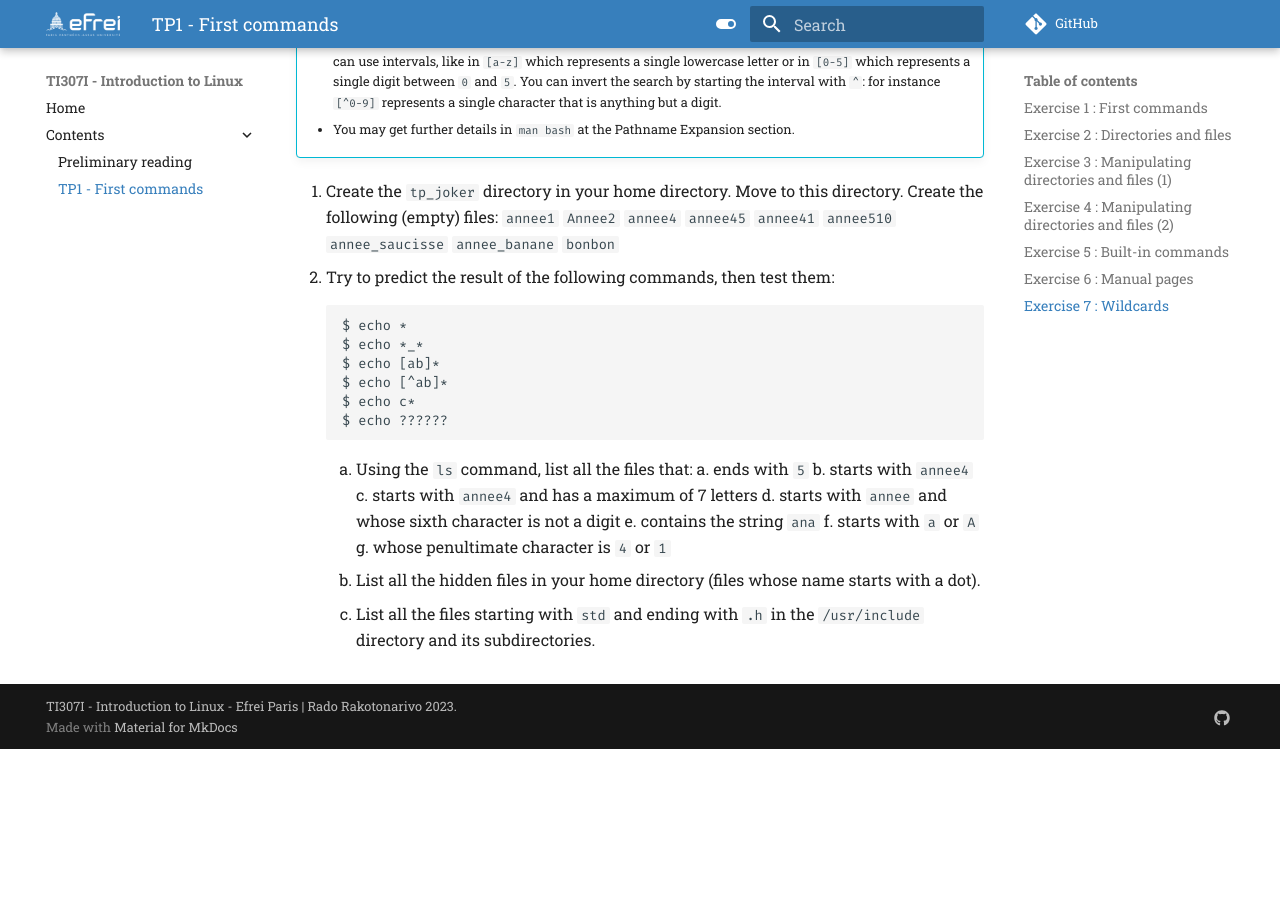
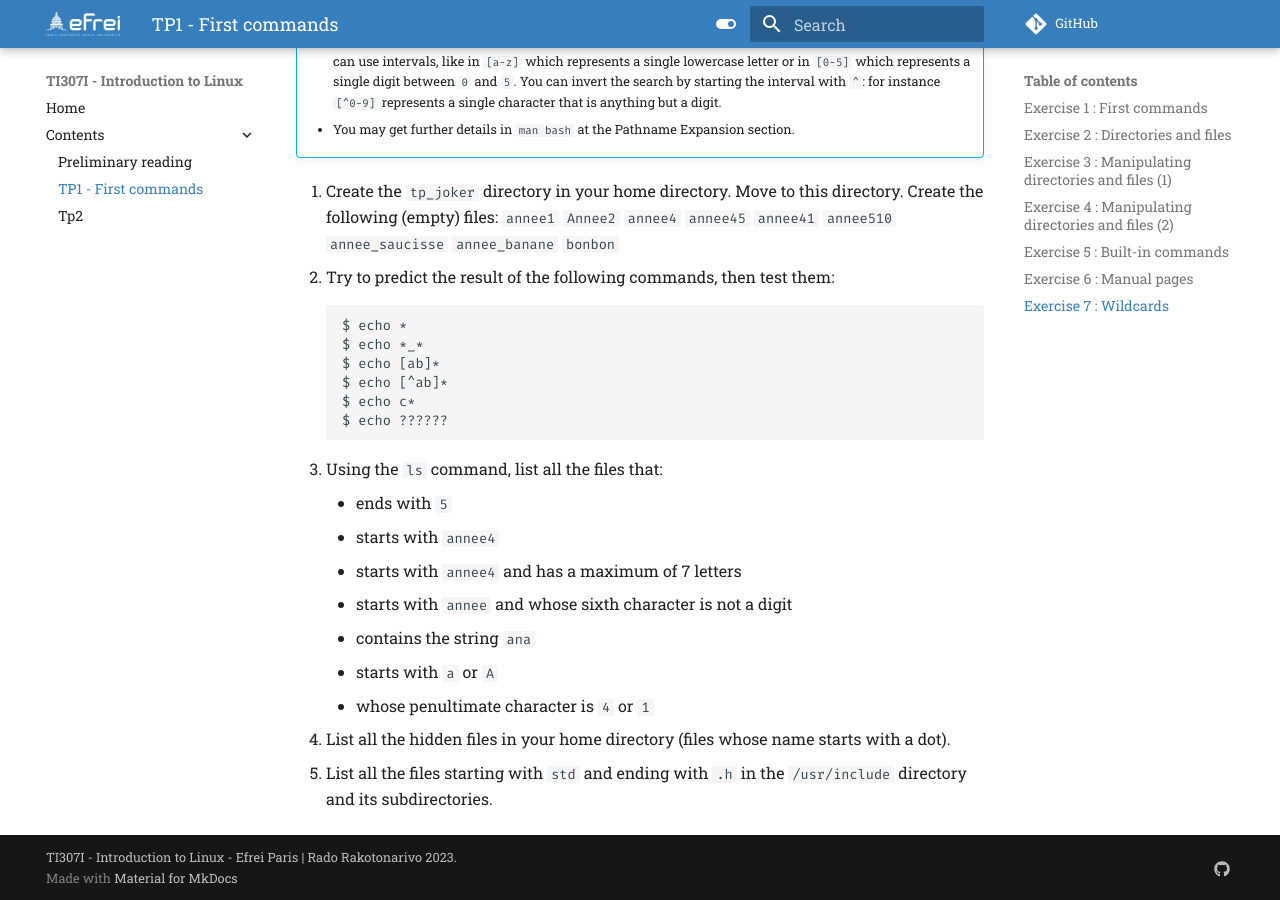
Before and after one commit to douga19/introduction-linux, an MkDocs documentation site: the page built from docs/contents/tp1.md, in a window 1280 px wide and 900 px high, scrolled down 6074 px. Built offline with MkDocs 1.6.1 and Material for MkDocs 9.7.7, drawn with Linux system fonts in a browser that asks for light colours; comment, search, counter and statistics services are not loaded; before the commit the page ends 6823 px from its top, so only the background shows below that.

Commit message:
tp2 : creation

```diff
--- a/docs/contents/tp1.md
+++ b/docs/contents/tp1.md
@@ -186,13 +186,14 @@
         $ echo [^ab]*
         $ echo c*
         $ echo ??????
+
 3. Using the `ls` command, list all the files that:
-    a. ends with `5`
-    b. starts with `annee4`
-    c. starts with `annee4` and has a maximum of 7 letters
-    d. starts with `annee` and whose sixth character is not a digit
-    e. contains the string `ana`
-    f. starts with `a` or `A`
-    g. whose penultimate character is `4` or `1`
+    - ends with `5`
+    - starts with `annee4`
+    - starts with `annee4` and has a maximum of 7 letters
+    - starts with `annee` and whose sixth character is not a digit
+    - contains the string `ana`
+    - starts with `a` or `A`
+    - whose penultimate character is `4` or `1`
 4. List all the hidden files in your home directory (files whose name starts with a dot).
 5. List all the files starting with `std` and ending with `.h` in the `/usr/include` directory and its subdirectories.
```
Also changed, not shown: docs/contents/tp2.md (added).
